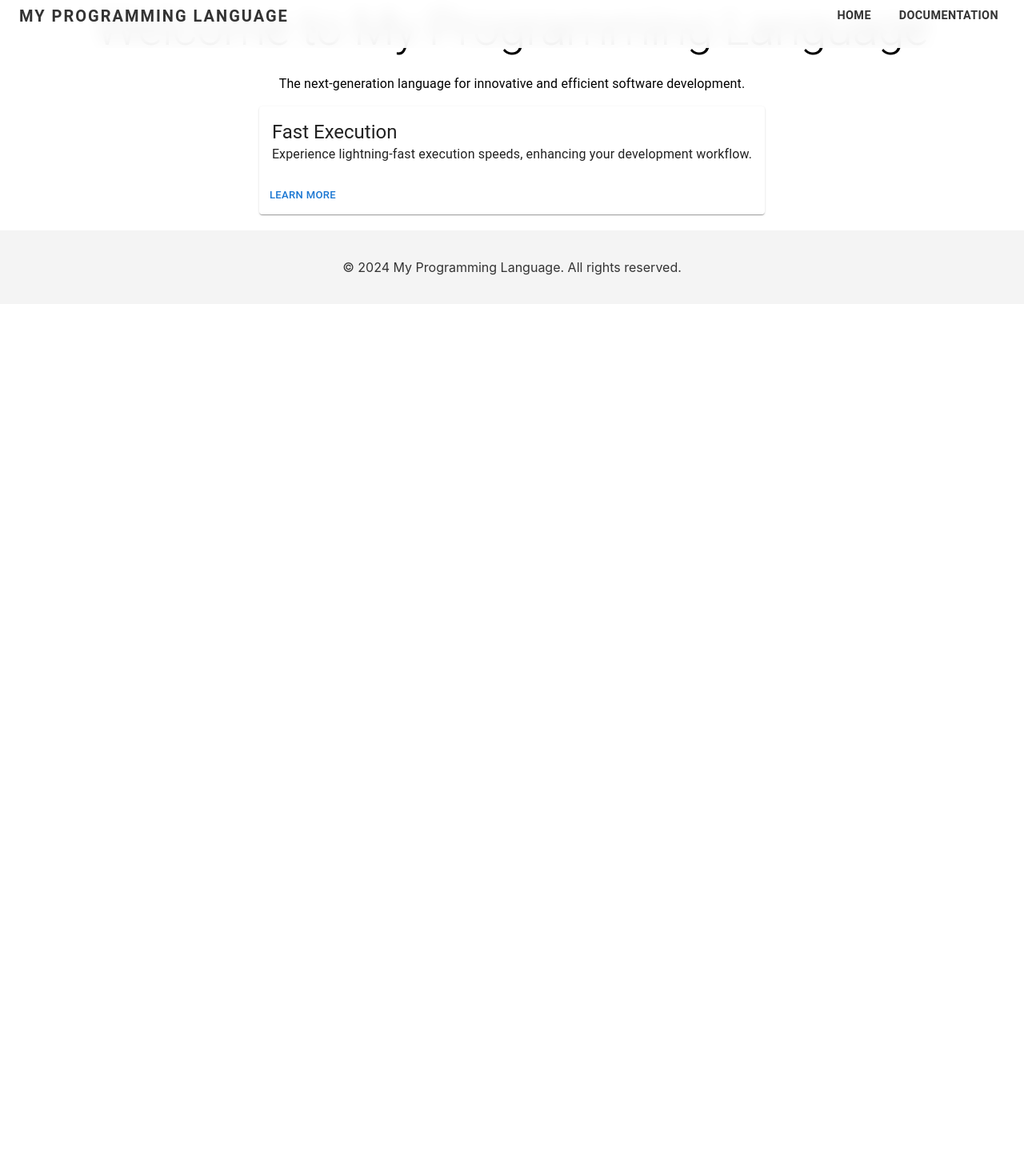
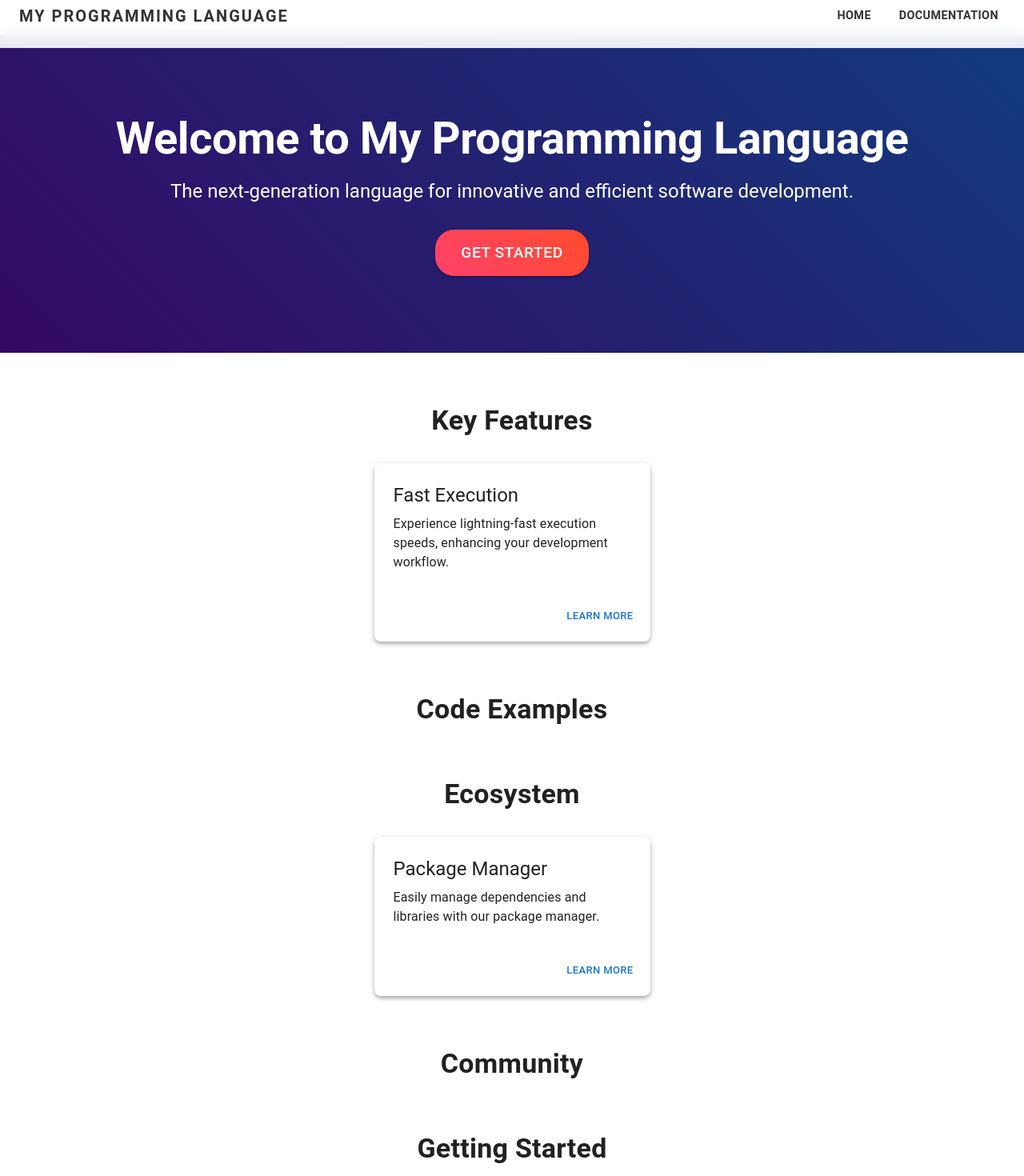
Before and after one commit to rat-language/rat-language.github.io, a React (Create React App) app: page / in a window 1280 px wide. Shown: the part 20-1490 px from the top of the page at 80% size. Before the commit the page ends 800 px from the top, so only its background shows below. Built offline with nearby package versions, Linux system fonts and the light colour scheme.

Commit message:
Still adding to the webite.

```diff
--- a/src/App.css
+++ b/src/App.css
@@ -1,5 +1,6 @@
 .App {
   text-align: center;
+
 }
 
 .App-logo {
--- a/src/App.js
+++ b/src/App.js
@@ -9,7 +9,7 @@ import DocsPage from './pages/DocsPage/DocsPage';
 function App() {
   return (
     <Router>
-      <div>
+      <div style={{ overflowX: 'hidden' }}>
         <Header />
         <Routes>
             <Route path="/" element={<HomePage />} />
--- a/src/components/Footer/Footer.jsx
+++ b/src/components/Footer/Footer.jsx
@@ -1,11 +1,46 @@
 import React from 'react';
-import './footer.css'; // Assuming you might want some CSS for styling
+import { Box, Container, Typography, Link, styled } from '@mui/material';
+
+const FooterContainer = styled(Box)(({ theme }) => ({
+  backgroundColor: '#f4f4f4',
+  color: '#333',
+  padding: theme.spacing(4),
+  marginTop: 'auto',
+}));
+
+const FooterContent = styled(Container)(({ theme }) => ({
+  display: 'flex',
+  flexDirection: 'column',
+  alignItems: 'center',
+}));
+
+const FooterText = styled(Typography)(({ theme }) => ({
+  marginBottom: theme.spacing(2),
+}));
+
+const FooterLink = styled(Link)(({ theme }) => ({
+  color: theme.palette.primary.contrastText,
+  textDecoration: 'none',
+  '&:hover': {
+    textDecoration: 'underline',
+  },
+}));
 
 const Footer = () => {
   return (
-    <footer className="site-footer">
-      <p>© {new Date().getFullYear()} My Programming Language. All rights reserved.</p>
-    </footer>
+    <FooterContainer component="footer">
+      <FooterContent maxWidth="md">
+        <FooterText variant="body1" align="center">
+          &copy; {new Date().getFullYear()} My Programming Language. All rights reserved.
+        </FooterText>
+        <FooterLink href="/terms" variant="body2">
+          Terms of Service
+        </FooterLink>
+        <FooterLink href="/privacy" variant="body2">
+          Privacy Policy
+        </FooterLink>
+      </FooterContent>
+    </FooterContainer>
   );
 };
 
--- /dev/null
+++ b/src/components/HeroSection/HeroSection.jsx
@@ -0,0 +1,96 @@
+import React from 'react';
+import { Typography, Button, Box, Container, styled } from '@mui/material';
+import { keyframes } from '@mui/system';
+
+const fadeIn = keyframes`
+  0% {
+    opacity: 0;
+    transform: translateY(20px);
+  }
+  100% {
+    opacity: 1;
+    transform: translateY(0);
+  }
+`;
+
+const HeroContainer = styled(Box)(({ theme }) => ({
+  backgroundColor: theme.palette.primary.main,
+  background: 'linear-gradient(45deg, #6a11cb 0%, #2575fc 100%)',
+  color: theme.palette.primary.contrastText,
+  paddingTop: theme.spacing(12),
+  paddingBottom: theme.spacing(12),
+  textAlign: 'center',
+  position: 'relative',
+  overflow: 'hidden',
+  marginLeft: '-50vw',
+  left: '50%',
+  width: '100vw',
+}));
+
+const HeroContent = styled(Container)(({ theme }) => ({
+  zIndex: 1,
+  position: 'relative',
+}));
+
+const HeroTitle = styled(Typography)(({ theme }) => ({
+  fontSize: '3.5rem',
+  fontWeight: 'bold',
+  marginBottom: theme.spacing(2),
+  animation: `${fadeIn} 1s ease-in-out`,
+}));
+
+const HeroSubtitle = styled(Typography)(({ theme }) => ({
+  fontSize: '1.5rem',
+  marginBottom: theme.spacing(4),
+  animation: `${fadeIn} 1s ease-in-out 0.2s`,
+}));
+
+const HeroButton = styled(Button)(({ theme }) => ({
+  fontSize: '1.2rem',
+  padding: theme.spacing(1.5, 4),
+  borderRadius: theme.spacing(3),
+  background: 'linear-gradient(45deg, #ff416c 0%, #ff4b2b 100%)',
+  color: theme.palette.primary.contrastText,
+  transition: 'transform 0.3s ease-in-out',
+  animation: `${fadeIn} 1s ease-in-out 0.4s`,
+  '&:hover': {
+    transform: 'scale(1.05)',
+  },
+}));
+
+const HeroBackground = styled(Box)(({ theme }) => ({
+  position: 'absolute',
+  top: 0,
+  left: 0,
+  width: '100%',
+  height: '100%',
+  '&::before': {
+    content: '""',
+    position: 'absolute',
+    top: 0,
+    left: 0,
+    width: '100%',
+    height: '100%',
+    background: 'rgba(0, 0, 0, 0.5)',
+    zIndex: 1,
+  },
+}));
+
+const HeroSection = () => {
+  return (
+    <HeroContainer>
+      <HeroBackground />
+      <HeroContent maxWidth={false}>
+        <HeroTitle variant="h2">Welcome to My Programming Language</HeroTitle>
+        <HeroSubtitle variant="h5">
+          The next-generation language for innovative and efficient software development.
+        </HeroSubtitle>
+        <HeroButton variant="contained" size="large">
+          Get Started
+        </HeroButton>
+      </HeroContent>
+    </HeroContainer>
+  );
+};
+
+export default HeroSection;
--- a/src/pages/DocsPage/DocsPage.jsx
+++ b/src/pages/DocsPage/DocsPage.jsx
@@ -1,13 +1,118 @@
 import React from 'react';
-import './docsPage.css';
+import { Container, Typography, Box, Grid, Card, CardContent, CardActions, Button, styled } from '@mui/material';
+import { Link } from 'react-router-dom';
+
+const DocsContainer = styled(Container)(({ theme }) => ({
+  marginTop: theme.spacing(8),
+  marginBottom: theme.spacing(8),
+}));
+
+const SectionTitle = styled(Typography)(({ theme }) => ({
+  marginBottom: theme.spacing(4),
+  textAlign: 'center',
+  fontWeight: 'bold',
+  color: theme.palette.text.primary,
+}));
+
+const DocCard = styled(Card)(({ theme }) => ({
+  height: '100%',
+  display: 'flex',
+  flexDirection: 'column',
+  transition: 'transform 0.3s ease-in-out',
+  borderRadius: theme.spacing(2),
+  boxShadow: theme.shadows[4],
+  '&:hover': {
+    transform: 'translateY(-5px)',
+    boxShadow: theme.shadows[8],
+  },
+}));
+
+const DocCardContent = styled(CardContent)(({ theme }) => ({
+  flexGrow: 1,
+  padding: theme.spacing(3),
+}));
+
+const DocCardActions = styled(CardActions)(({ theme }) => ({
+  justifyContent: 'flex-end',
+  padding: theme.spacing(2),
+}));
+
+const DocButton = styled(Button)(({ theme }) => ({
+  borderRadius: theme.spacing(3),
+  padding: theme.spacing(1, 3),
+  fontWeight: 'bold',
+  textTransform: 'uppercase',
+}));
 
 const DocsPage = () => {
   return (
-    <div className="docs-page">
-      <h2>Documentation</h2>
-      <p>Here you'll find comprehensive guides and documentation to help you start working with MyLanguage as quickly as possible, as well as support if you get stuck. Let's jump right in!</p>
-      {/* Documentation content goes here */}
-    </div>
+    <DocsContainer maxWidth="lg">
+      <SectionTitle variant="h4">Documentation</SectionTitle>
+      <Typography variant="subtitle1" align="center" paragraph>
+        Here you'll find comprehensive guides and documentation to help you start working with MyLanguage as quickly as possible, as well as support if you get stuck. Let's jump right in!
+      </Typography>
+
+      <Grid container spacing={4} marginTop={4}>
+        {/* Getting Started */}
+        <Grid item xs={12} sm={6} md={4}>
+          <DocCard>
+            <DocCardContent>
+              <Typography variant="h6" gutterBottom>
+                Getting Started
+              </Typography>
+              <Typography>
+                Learn the basics of MyLanguage and set up your development environment.
+              </Typography>
+            </DocCardContent>
+            <DocCardActions>
+              <Button component={Link} to="/docs/getting-started" color="primary">
+                Read More
+              </Button>
+            </DocCardActions>
+          </DocCard>
+        </Grid>
+
+        {/* Language Syntax */}
+        <Grid item xs={12} sm={6} md={4}>
+          <DocCard>
+            <DocCardContent>
+              <Typography variant="h6" gutterBottom>
+                Language Syntax
+              </Typography>
+              <Typography>
+                Explore the syntax and structure of MyLanguage with code examples.
+              </Typography>
+            </DocCardContent>
+            <DocCardActions>
+              <Button component={Link} to="/docs/syntax" color="primary">
+                Read More
+              </Button>
+            </DocCardActions>
+          </DocCard>
+        </Grid>
+
+        {/* Standard Library */}
+        <Grid item xs={12} sm={6} md={4}>
+          <DocCard>
+            <DocCardContent>
+              <Typography variant="h6" gutterBottom>
+                Standard Library
+              </Typography>
+              <Typography>
+                Discover the built-in functions and modules in MyLanguage's standard library.
+              </Typography>
+            </DocCardContent>
+            <DocCardActions>
+              <Button component={Link} to="/docs/standard-library" color="primary">
+                Read More
+              </Button>
+            </DocCardActions>
+          </DocCard>
+        </Grid>
+
+        {/* Add more documentation sections */}
+      </Grid>
+    </DocsContainer>
   );
 };
 
--- a/src/pages/HomePage/HomePage.jsx
+++ b/src/pages/HomePage/HomePage.jsx
@@ -1,32 +1,138 @@
 import React from 'react';
-import { Typography, Grid, Card, CardContent, CardActions, Button } from '@mui/material';
+import { Typography, Grid, Card, CardContent, CardActions, Button, Box, Container, styled } from '@mui/material';
+import { keyframes } from '@mui/system';
+import HeroSection from '../../components/HeroSection/HeroSection';
+
+const fadeIn = keyframes`
+  0% {
+    opacity: 0;
+    transform: translateY(20px);
+  }
+  100% {
+    opacity: 1;
+    transform: translateY(0);
+  }
+`;
+
+const StyledContainer = styled(Container)(({ theme }) => ({
+  marginTop: theme.spacing(8),
+  marginBottom: theme.spacing(8),
+
+}));
+
+
+
+const FeatureCard = styled(Card)(({ theme }) => ({
+  maxWidth: 345,
+  transition: 'transform 0.3s ease-in-out',
+  '&:hover': {
+    transform: 'translateY(-10px)',
+  },
+  animation: `${fadeIn} 1s ease-in-out`,
+  backgroundColor: theme.palette.background.paper,
+  boxShadow: theme.shadows[4],
+  borderRadius: theme.spacing(1),
+}));
+
+const FeatureCardContent = styled(CardContent)(({ theme }) => ({
+  padding: theme.spacing(3),
+}));
+
+const FeatureCardActions = styled(CardActions)(({ theme }) => ({
+  justifyContent: 'flex-end',
+  padding: theme.spacing(2),
+}));
+
+const SectionTitle = styled(Typography)(({ theme }) => ({
+  marginBottom: theme.spacing(4),
+  textAlign: 'center',
+  fontWeight: 'bold',
+  color: theme.palette.text.primary,
+}));
 
 const HomePage = () => {
   return (
-    <div>
-      <Typography variant="h2" gutterBottom align="center" marginTop="20px">
-        Welcome to My Programming Language
-      </Typography>
-      <Typography paragraph align="center">
-        The next-generation language for innovative and efficient software development.
-      </Typography>
+    <StyledContainer >
+      {/* Hero Section */}
+      <HeroSection/>
 
-      <Grid container spacing={3} justifyContent="center">
-        {/* Feature 1 */}
-        <Grid item>
-          <Card>
-            <CardContent>
-              <Typography variant="h5">Fast Execution</Typography>
-              <Typography>Experience lightning-fast execution speeds, enhancing your development workflow.</Typography>
-            </CardContent>
-            <CardActions>
-              <Button size="small">Learn More</Button>
-            </CardActions>
-          </Card>
+      {/* Features Section */}
+      <Box marginTop={8} marginBottom={8}>
+        <SectionTitle variant="h4">Key Features</SectionTitle>
+        <Grid container spacing={4} justifyContent="center">
+          {/* Feature 1 */}
+          <Grid item>
+            <FeatureCard>
+              <FeatureCardContent>
+                <Typography variant="h5" gutterBottom>
+                  Fast Execution
+                </Typography>
+                <Typography>
+                  Experience lightning-fast execution speeds, enhancing your development workflow.
+                </Typography>
+              </FeatureCardContent>
+              <FeatureCardActions>
+                <Button size="small" color="primary">
+                  Learn More
+                </Button>
+              </FeatureCardActions>
+            </FeatureCard>
+          </Grid>
+          {/* Add more feature cards */}
         </Grid>
-        {/* Add more features as cards */}
-      </Grid>
-    </div>
+      </Box>
+
+      {/* Code Examples Section */}
+      <Box marginBottom={8}>
+        <SectionTitle variant="h4">Code Examples</SectionTitle>
+        {/* Add code examples or code snippets */}
+      </Box>
+
+      {/* Ecosystem Section */}
+      <Box marginBottom={8}>
+        <SectionTitle variant="h4">Ecosystem</SectionTitle>
+        <Grid container spacing={4} justifyContent="center">
+          {/* Ecosystem Item 1 */}
+          <Grid item>
+            <FeatureCard>
+              <FeatureCardContent>
+                <Typography variant="h5" gutterBottom>
+                  Package Manager
+                </Typography>
+                <Typography>
+                  Easily manage dependencies and libraries with our package manager.
+                </Typography>
+              </FeatureCardContent>
+              <FeatureCardActions>
+                <Button size="small" color="primary">
+                  Learn More
+                </Button>
+              </FeatureCardActions>
+            </FeatureCard>
+          </Grid>
+          {/* Add more ecosystem items */}
+        </Grid>
+      </Box>
+
+      {/* Community Section */}
+      <Box marginBottom={8}>
+        <SectionTitle variant="h4">Community</SectionTitle>
+        {/* Add community-related content */}
+      </Box>
+
+      {/* Getting Started Section */}
+      <Box marginBottom={8}>
+        <SectionTitle variant="h4">Getting Started</SectionTitle>
+        {/* Add getting started steps or links */}
+      </Box>
+
+      {/* Footer */}
+      <Box textAlign="center" marginTop={8}>
+        <Typography variant="body2" color="textSecondary">
+          © {new Date().getFullYear()} My Programming Language. All rights reserved.
+        </Typography>
+      </Box>
+    </StyledContainer>
   );
 };
 
--- a/src/pages/HomePage/homePage.css
+++ b/src/pages/HomePage/homePage.css
@@ -1,4 +1,4 @@
-.home-container {
+/* .home-container {
     text-align: center;
   }
 
@@ -22,3 +22,4 @@
   .get-started button:hover {
     background-color: #0056b3;
   }
+   */
```
